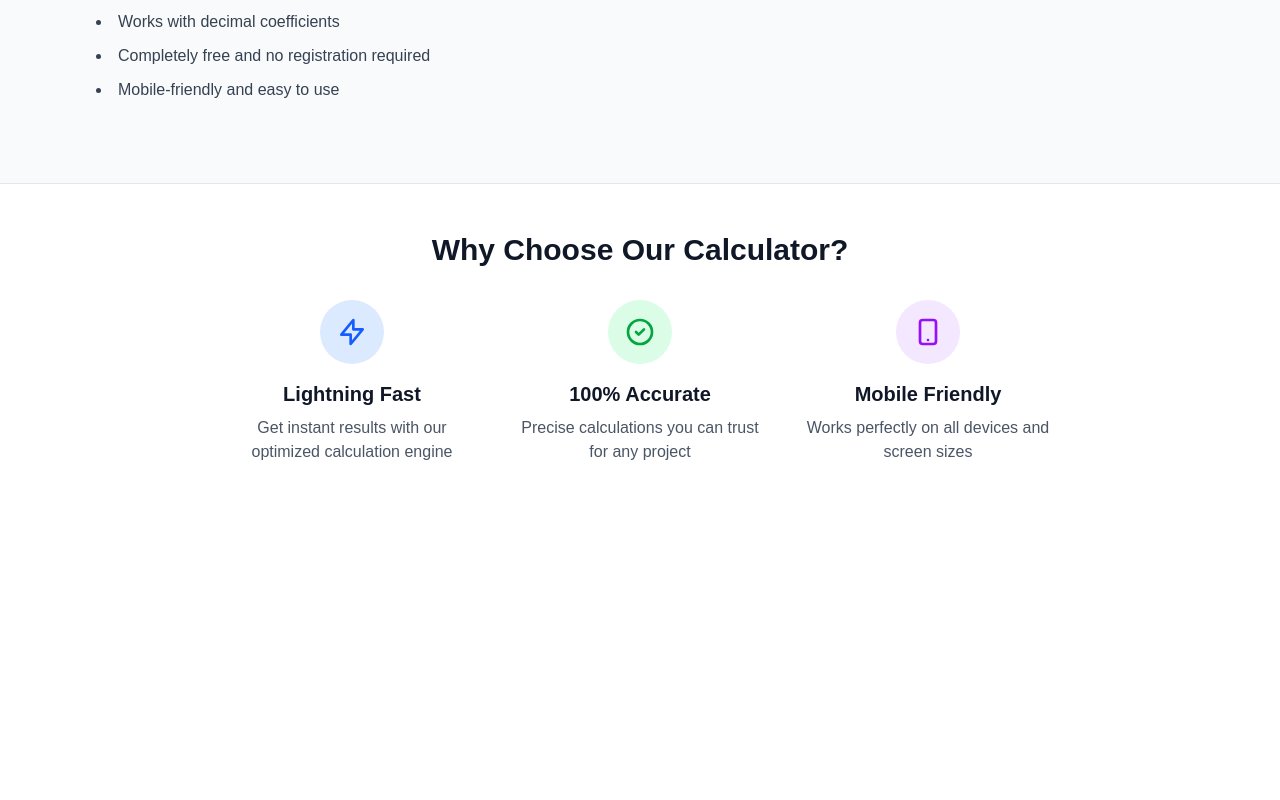
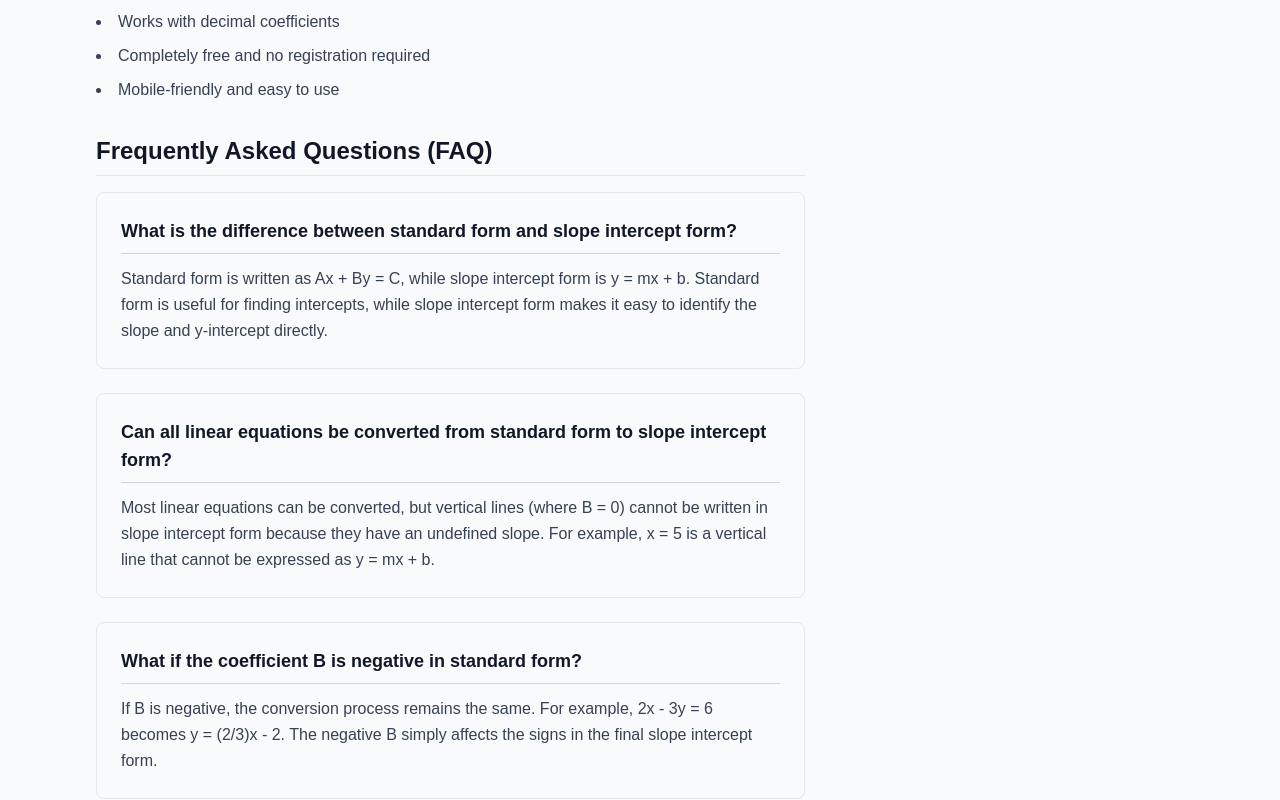
Before and after one commit to heyumarkhan/getcalculation.com, a Next.js app: page /standard-form-to-slope-intercept in a window 1280 px wide. Shown: the part 1860-2660 px from the top of the page. Before the commit the page ends 2372 px from the top, so only its background shows below. Built offline with nearby package versions, Linux system fonts and the light colour scheme.

Commit message:
added faqs for slope intercept

```diff
--- a/app/(calculators)/standard-form-to-slope-intercept/page.tsx
+++ b/app/(calculators)/standard-form-to-slope-intercept/page.tsx
@@ -1,6 +1,6 @@
 import StandardFormToSlopeCalculator from '../../_components/calculators/StandardFormToSlopeCalculator';
 import CalculatorPageTemplate from '../../_components/layouts/CalculatorPageTemplate';
-import { SEOSection, SEOList, SEOExample } from '../../_components/ui/SEOContent';
+import { SEOSection, SEOList, SEOExample, SEOFAQ } from '../../_components/ui/SEOContent';
 
 export default function StandardFormToSlopeInterceptPage() {
   return (
@@ -88,6 +88,35 @@ export default function StandardFormToSlopeInterceptPage() {
           "Mobile-friendly and easy to use"
         ]} />
       </SEOSection>
+
+      <SEOSection title="Frequently Asked Questions (FAQ)">
+        <SEOFAQ questions={[
+          {
+            question: "What is the difference between standard form and slope intercept form?",
+            answer: "Standard form is written as Ax + By = C, while slope intercept form is y = mx + b. Standard form is useful for finding intercepts, while slope intercept form makes it easy to identify the slope and y-intercept directly."
+          },
+          {
+            question: "Can all linear equations be converted from standard form to slope intercept form?",
+            answer: "Most linear equations can be converted, but vertical lines (where B = 0) cannot be written in slope intercept form because they have an undefined slope. For example, x = 5 is a vertical line that cannot be expressed as y = mx + b."
+          },
+          {
+            question: "What if the coefficient B is negative in standard form?",
+            answer: "If B is negative, the conversion process remains the same. For example, 2x - 3y = 6 becomes y = (2/3)x - 2. The negative B simply affects the signs in the final slope intercept form."
+          },
+          {
+            question: "How do I know if my conversion is correct?",
+            answer: "You can verify your conversion by checking that both forms represent the same line. Pick any point that satisfies the original equation and verify it also satisfies the converted equation. Our calculator handles this verification automatically."
+          },
+          {
+            question: "What should I do if I get fractions in my slope intercept form?",
+            answer: "Fractions are perfectly normal and often unavoidable in slope intercept form. For example, 3x + 4y = 12 becomes y = -0.75x + 3. You can leave them as decimals or convert to fractions like y = (-3/4)x + 3."
+          },
+          {
+            question: "Can I convert from slope intercept form back to standard form?",
+            answer: "Yes, you can convert back by rearranging the equation. For y = 2x + 3, you would subtract 2x from both sides to get -2x + y = 3, or multiply by -1 to get 2x - y = -3."
+          }
+        ]} />
+      </SEOSection>
     </CalculatorPageTemplate>
   );
 }
```
